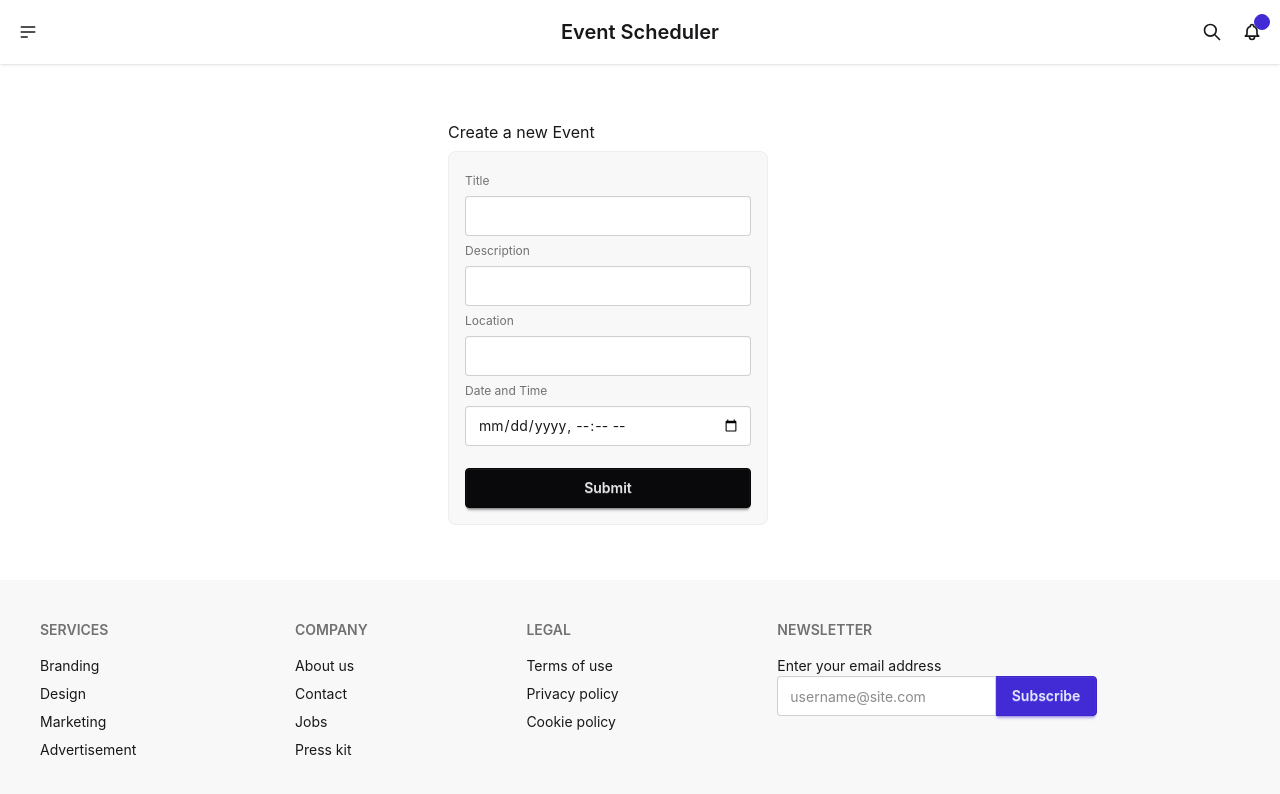
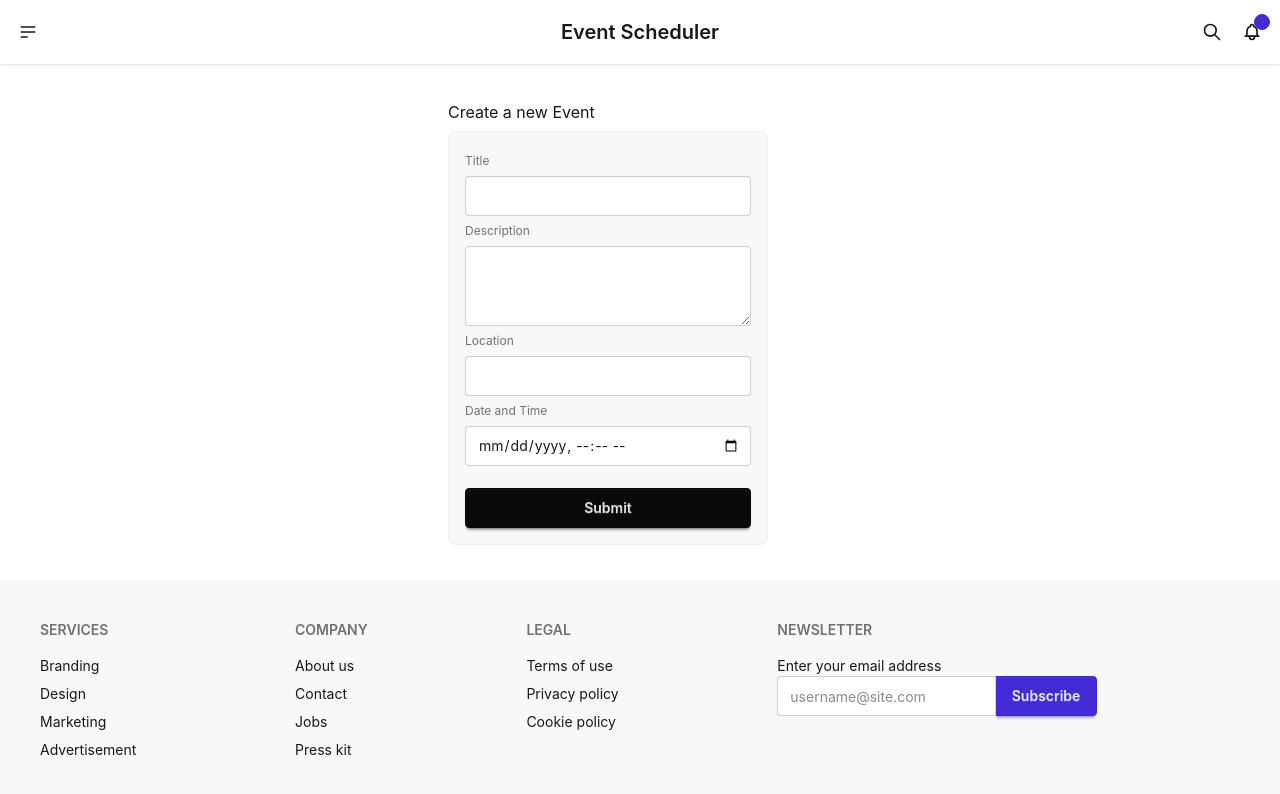
Before and after one commit to EliasKleinlein/Events-in-RTS, a React (Vite) app: page /createevents in a window 1280 px wide. Shown: the top 794 px of the page. Built offline with nearby package versions, Linux system fonts and the light colour scheme.

Commit message:
change description input to textarea

```diff
--- a/src/pages/CreateEvents.jsx
+++ b/src/pages/CreateEvents.jsx
@@ -48,9 +48,8 @@ const CreateEvents = () => {
           <label className="label" htmlFor="description">
             Description
           </label>
-          <input
-            type="text"
-            className="input"
+          <textarea
+            className="textarea"
             name="description"
             id="description"
             value={formData.description}
```
